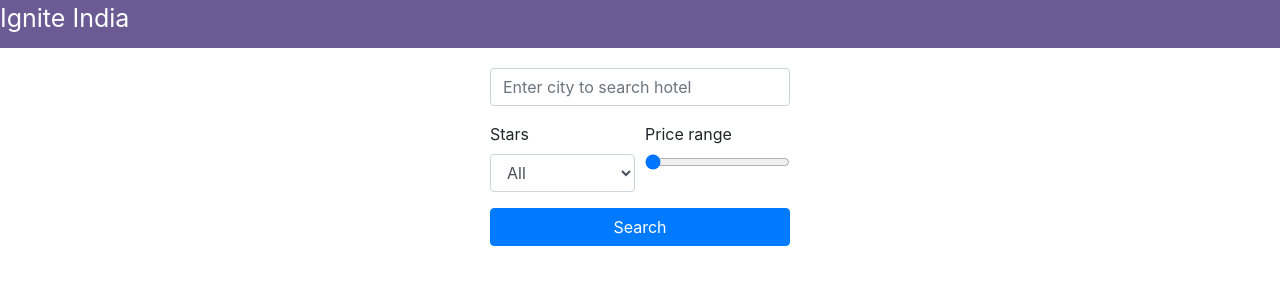
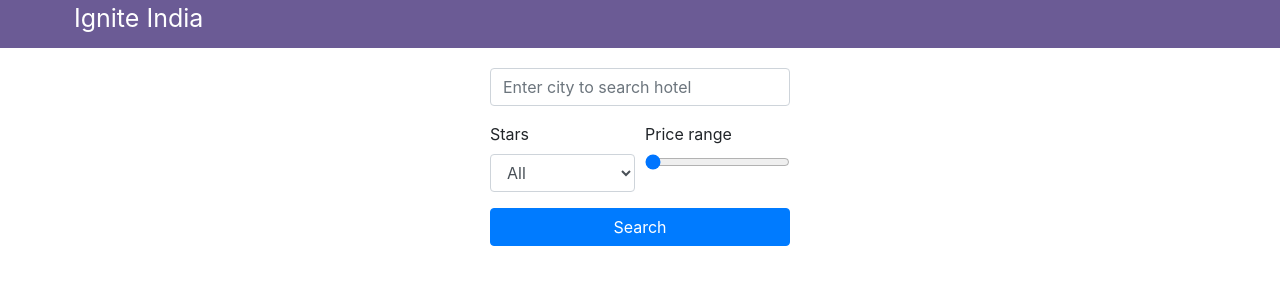
Before and after one commit to medhajaiswal/HCL-Hackathon, a React (Create React App) app in the folder hotel-app/: page / in a window 1280 px wide. Shown: the top 300 px of the page. Built offline with nearby package versions, Linux system fonts and the light colour scheme.

Commit message:
add css to header

```diff
--- a/hotel-app/src/StyleSheet/header.css
+++ b/hotel-app/src/StyleSheet/header.css
@@ -6,4 +6,5 @@
 .header-text {
     color: white;
     font-size: 25px;
+    margin-left: 74px;
 }
```
